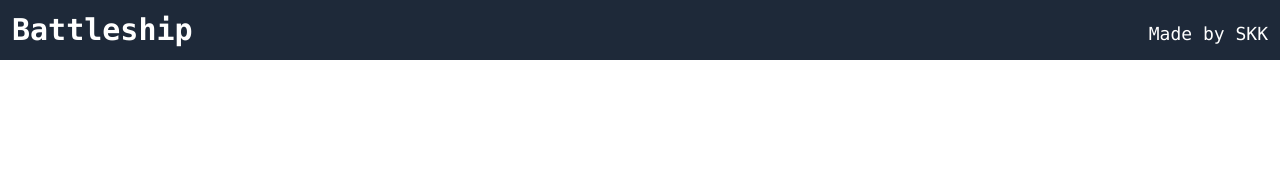
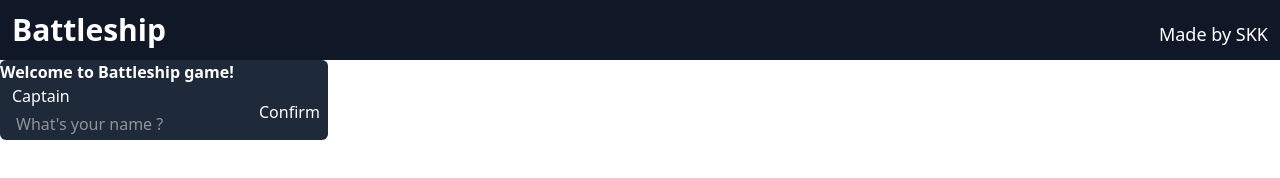
Before and after one commit to SakolkiatNr/battleship, a website built with webpack: page src/index.html in a window 1280 px wide. Built offline with nearby package versions, Linux system fonts and the light colour scheme.

Commit message:
style: add dialog style

```diff
--- a/src/index.html
+++ b/src/index.html
@@ -8,17 +8,33 @@
 	<link rel="stylesheet" href="./output.css">
 </head>
 
-<body>
+<body class="bg-black">
 
-	<div class="bg-gray-800  flex flex-row justify-between items-end p-3 box-sh font-mono">
+	<div class="bg-gray-900  flex flex-row justify-between items-end p-3 box-sh ">
 		<h1 class="text-3xl text-white font-bold capitalize">battleship</h1>
 		<p class="text-lg font-medium text-white">Made by SKK</p>
 	</div>
 
 	<div id="gameboard">
+	</div>
 
+	<dialog open class="bg-gray-800 text-white p-5 rounded-md shadow-md fixed left-[50%] top-[50%] translate-[-50%]">
+		<h1 class="text-xl font-semibold mb-2 w-[20rem] ">Welcome to Battleship game!</h1>
 
-	</div>
+		<form method="dialog" class="flex flex-col ">
+			<fieldset class="flex flex-col border rounded-md">
+				<legend class="ml-3 pl-1 pr-1">Captain</legend>
+				<input type="text" name="player-name" id="player-Name" placeholder="What's your name ?"
+					class="p-1 ml-3">
+			</fieldset>
+
+			<button
+				class="text-black p-1 px-2 mt-[1rem] bg-gray-300 border-1 rounded-sm w-[5rem] self-end hover:bg-gray-800 hover:text-white">
+				<span class="font-medium">Confirm</span>
+			</button>
+
+		</form>
+	</dialog>
 
 </body>
 
```
